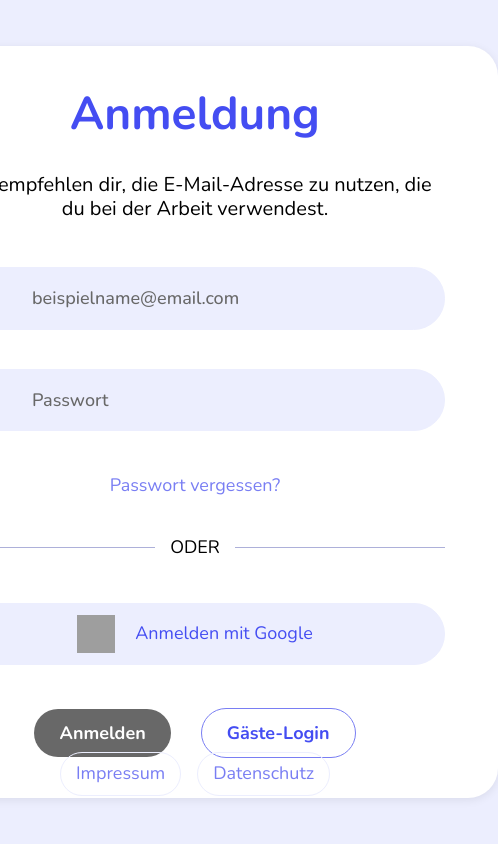
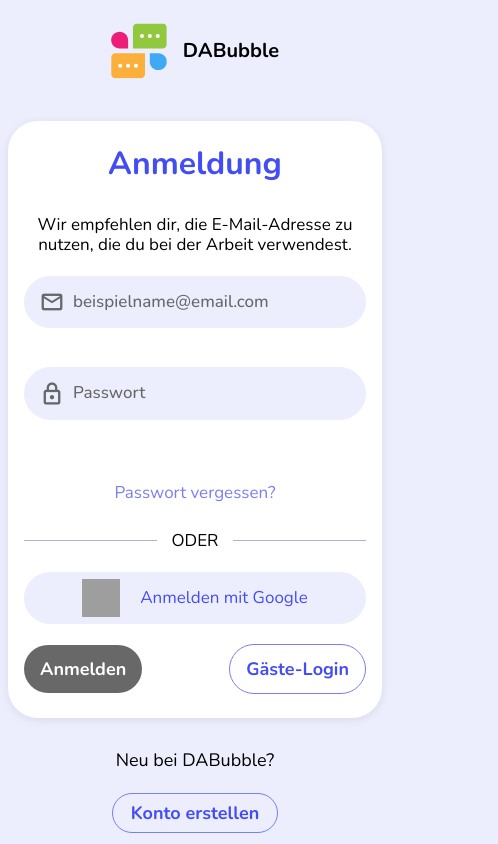
Before and after one commit to TobiasReize/DABubble, an Angular app: page / in a window 390 px wide. Shown: the whole page, 498 px wide, since content can reach past the window. Built offline with nearby package versions, Linux system fonts and the light colour scheme; grey boxes are pictures that could not be loaded.

Commit message:
added firebase-service, login.scss and some responsive design style

```diff
--- a/src/app/features/log-in/intro/intro.component.scss
+++ b/src/app/features/log-in/intro/intro.component.scss
@@ -1,7 +1,7 @@
 @import '../../../../styles/mixin.scss';
 
 // variables:
-$logo-height: 78px; //korrigierter Wert!
+$header-height: 80px;
 $intro-content-width: 202px;
 $animation-config: 500ms ease-out 2000ms forwards; //700ms Pause (Verzögerung: 1300ms + 700ms)
 
@@ -74,7 +74,7 @@ $animation-config: 500ms ease-out 2000ms forwards; //700ms Pause (Verzögerung:
         }
 
         to {
-            transform: translateY(calc(-50vh + 75px + $logo-height / 2)) translateX(calc(-50vw + $intro-content-width / 2 + (100vw - 1920px) / 2));
+            transform: translateY(calc(-50vh + 75px + $header-height / 2)) translateX(calc(-50vw + $intro-content-width / 2 + (100vw - 1920px) / 2));
             //plus Abstand nach oben und halbe Höhe des finalen Logos     //plus halbe Breite vom finalen logo-container und Abstand durch Content-Begrenzung
         }
     }
@@ -87,7 +87,7 @@ $animation-config: 500ms ease-out 2000ms forwards; //700ms Pause (Verzögerung:
         }
 
         to {
-            transform: translateY(calc(-50vh + 75px + $logo-height / 2)) translateX(calc(-50vw + $intro-content-width / 2));
+            transform: translateY(calc(-50vh + 75px + $header-height / 2)) translateX(calc(-50vw + $intro-content-width / 2));
             //plus Abstand nach oben und halbe Höhe des finalen Logos     //plus halbe Breite vom finalen logo-container und evtl. Abstand nach links?! (tbd.)
         }
     }
--- a/src/app/features/log-in/log-in.component.html
+++ b/src/app/features/log-in/log-in.component.html
@@ -40,5 +40,10 @@
         </div>
     </form>
 
+    <div class="create-account-container">
+        <span>Neu bei DABubble?</span>
+        <a routerLink="/register" class="btn btn-sec">Konto erstellen</a>
+    </div>
+
     <app-footer></app-footer>
 </div>
--- a/src/app/features/log-in/log-in.component.scss
+++ b/src/app/features/log-in/log-in.component.scss
@@ -114,3 +114,77 @@ app-intro {
     @include dFlex();
     gap: 30px;
 }
+
+.create-account-container {
+    @include dFlex($fd: column);
+    gap: 20px;
+    display: none;
+
+    > a {
+        padding: 7px 18px;
+        background-color: unset;
+
+        &:hover {
+            border: 1px solid $purple-3;
+            background-color: $purple-3;
+            color: white;
+        }
+
+        &:active {
+            border: 1px solid $purple-1;
+            background-color: $purple-1;
+            color: white;
+            transition: none;
+        }
+    }
+}
+
+// Responsive Design:
+@media(max-width: 654px) {
+    .login-text {
+        font-size: 17px;
+        line-height: 20.4px;
+        margin-bottom: 20px;
+    }
+
+    .forgot-password {
+        font-size: 17px;
+        line-height: 20.4px;
+        margin-bottom: 20px;
+    }
+
+    .or-separator {
+        margin-bottom: 20px;
+
+        span {
+            font-size: 17px;
+            line-height: 23.2px;
+        }
+    }
+
+    .google-btn {
+        padding: 6px 32px;
+        margin-bottom: 20px;
+
+        > span {
+            font-size: 17px;
+            line-height: 20.4px;
+        }
+    }
+
+    .create-account-container {
+        display: flex;
+    }
+}
+
+@media(max-width: 450px) {
+    .google-btn {
+        padding: 6px 16px;
+    }
+
+    .login-btn-container {
+        width: 100%;
+        gap: unset;
+        justify-content: space-between;
+    }
+}
--- a/src/app/features/log-in/log-in.component.ts
+++ b/src/app/features/log-in/log-in.component.ts
@@ -12,7 +12,10 @@ import { UserService } from '../../core/services/user/user.service';
   standalone: true,
   imports: [CommonModule, FormsModule, IntroComponent, LoginHeaderComponent, FooterComponent, RouterLink],
   templateUrl: './log-in.component.html',
-  styleUrl: './log-in.component.scss'
+  styleUrls: [
+    './log-in.component.scss',
+    '../../../styles/login.scss'
+  ]
 })
 export class LogInComponent {
 
--- a/src/app/features/register/register.component.scss
+++ b/src/app/features/register/register.component.scss
@@ -52,3 +52,8 @@
         }
     }
 }
+
+// Responsive Design:
+@media(max-width: 654px) {
+
+}
--- a/src/app/shared/footer/footer.component.ts
+++ b/src/app/shared/footer/footer.component.ts
@@ -6,7 +6,10 @@ import { RouterLink } from '@angular/router';
   standalone: true,
   imports: [RouterLink],
   templateUrl: './footer.component.html',
-  styleUrl: './footer.component.scss'
+  styleUrls: [
+    './footer.component.scss',
+    '../../../styles/login.scss'
+  ]
 })
 export class FooterComponent {
 
--- a/src/app/shared/login-header/login-header.component.scss
+++ b/src/app/shared/login-header/login-header.component.scss
@@ -8,6 +8,7 @@
 header {
     @include dFlex($jc: space-between);
     width: 100%;
+    height: 80px
 }
 
 .logo-container {
@@ -28,3 +29,32 @@ header {
     @include dFlex($fd: column, $ai: flex-end);
     gap: 10px;
 }
+
+// Responsive Design:
+@media(max-width: 1968px) {
+    header {
+        padding: 0 24px;
+    }
+}
+
+@media(max-width: 654px) {
+    header {
+        justify-content: center;
+        padding: 0;
+    }
+
+    .logo-container {
+        img {
+            height: 56px;
+            width: 56px;
+        }
+
+        span {
+            @include fontStyle6;
+        }
+    }
+
+    .create-account-container {
+        display: none;
+    }
+}
--- a/src/app/shared/login-header/login-header.component.ts
+++ b/src/app/shared/login-header/login-header.component.ts
@@ -6,7 +6,10 @@ import { RouterLink } from '@angular/router';
   standalone: true,
   imports: [RouterLink],
   templateUrl: './login-header.component.html',
-  styleUrl: './login-header.component.scss'
+  styleUrls: [
+    './login-header.component.scss',
+    '../../../styles/login.scss'
+  ]
 })
 export class LoginHeaderComponent {
 
--- a/src/environments/environment.ts
+++ b/src/environments/environment.ts
@@ -1,3 +1,6 @@
 export const environment = {
     production: true,
+    firebaseConfig : {
+
+    }
 };
--- a/src/styles.scss
+++ b/src/styles.scss
@@ -193,123 +193,6 @@ hr {
   border-radius: 6px;
 }
 
-// Login, register, choose avatar and reset password style:
-app-login-header {
-  position: absolute;
-  top: 75px;
-  left: 0;
-}
-
-app-footer {
-  position: absolute;
-  bottom: 48px;
-  left: 0;
-}
-
-.link-style {
-  color: $purple-2;
-  line-height: 21.6px;
-  padding: 10px 15px;
-  border-radius: 30px;
-  border: 1px solid $bg-color;
-  transition: all 100ms ease-in;
-
-  &:hover {
-    border: 1px solid $light-purple;
-    color: $purple-1;
-    font-weight: 500;
-    cursor: pointer;
-  }
-}
-
-.input-style {
-  position: relative;
-  margin-bottom: 6px;
-  width: 100%;
-
-  > span {
-    position: absolute;
-    left: 32px;
-    top: calc(50% - 12px);
-    height: 24px;
-    width: 24px;
-    color: $text-gray;
-
-    &:hover {
-      cursor: pointer;
-    }
-  }
-
-  > input {
-    padding: 18px 32px 18px 86px;
-    border-radius: 100px;
-    border: 1px solid $bg-color;
-    background-color: $bg-color;
-    width: 100%;
-    font-weight: 500;
-    transition: all 100ms ease-in;
-
-    &::placeholder {
-      color: $text-gray;
-    }
-
-    &:hover {
-      cursor: pointer;
-      border: 1px solid $text-gray;
-    }
-
-    &:focus {
-      outline: unset;
-      border: 1px solid $purple-3;
-
-      &::placeholder {
-        visibility: hidden;
-      }
-
-      + span {
-        color: black;
-      }
-    }
-  }
-}
-
-.error-text {
-  @include fontStyle0;
-  color: $error-rosa;
-  width: 100%;
-  margin-bottom: 14px;
-}
-
-.content-window {
-  @include dFlex($fd: column);
-  position: relative;
-  width: 606px;
-  padding: 40px 53px;
-  background-color: white;
-  border-radius: 30px;
-  box-shadow: 0px 2px 10px 0px rgba(0, 0, 0, 0.08);
-}
-
-.arrow-back {
-  position: absolute;
-  top: 45px;
-  left: 32px;
-  padding: 8px;
-  border-radius: 50%;
-
-  &:hover {
-    cursor: pointer;
-    background-color: $bg-color;
-    color: $purple-3;
-    font-variation-settings: "GRAD" 200;
-  }
-}
-
-.btn-container {
-  @include dFlex($jc: flex-end);
-  width: 100%;
-}
-
 .m-btm-16 {
   margin-bottom: 16px;
 }
@@ -324,32 +207,6 @@ app-footer {
 
 .width-100 {
   width: 100%;
-}
-
-.overlay {
-  position: absolute;
-  top: 0;
-  left: 0;
-  right: 0;
-  bottom: 0;
-  height: 100vh;
-  width: 100%;
-  padding-bottom: 64px;
-  padding-right: 64px;
-  background-color: rgba(236, 238, 254, 0.3);
-  z-index: 5;
-  transition: all 200ms ease-out;
-  transform: translateX(100vw);
-  @include dFlex($jc: flex-end, $ai: flex-end);
-}
-
-.overlay-content {
-  @include fontStyle13;
-  color: white;
-  padding: 50px;
-  border-radius: 30px 30px 0 30px;
-  background-color: $purple-1;
-  box-shadow: 0px 6px 10px 0px rgba(0, 0, 0, 0.2);
 }
 
 .translateX-0 {
@@ -394,3 +251,28 @@ app-footer {
 .slideIn_Out {
   transition: 0.5s ease;
 }
+
+// Responsive Design:
+@media(max-width: 1968px) {
+  .content-wrapper {
+    max-width: unset;
+  }
+}
+
+@media(max-width: 654px) {
+  .content-wrapper {
+    padding: 0 8px;
+  }
+
+  h1 {
+    font-size: 32px;
+    line-height: 38.4px;
+    margin-bottom: 15px;
+  }
+}
+
+@media(max-width: 450px) {
+  .btn {
+    padding: 12px 16px;
+  }
+}
--- /dev/null
+++ b/src/styles/login.scss
@@ -0,0 +1,211 @@
+@import "../styles/mixin.scss";
+
+@media(min-height: 1100px) {
+    app-login-header {
+        position: absolute;
+        top: 75px;
+        left: 0;
+    }
+
+    app-footer {
+        position: absolute;
+        bottom: 48px;
+        left: 0;
+    }
+  }
+
+@media(max-height: 1100px) {
+    app-login-header {
+        position: absolute;
+        top: 4px;
+        left: 0;
+    }
+
+    app-footer {
+        position: absolute;
+        bottom: 16px;
+        left: 0;
+    }
+}
+
+.content-wrapper {
+    justify-content: center;
+    position: relative;
+}
+
+.link-style {
+    color: $purple-2;
+    line-height: 21.6px;
+    padding: 10px 15px;
+    border-radius: 30px;
+    border: 1px solid $bg-color;
+    transition: all 100ms ease-in;
+
+    &:hover {
+        border: 1px solid $light-purple;
+        color: $purple-1;
+        font-weight: 500;
+        cursor: pointer;
+    }
+}
+
+.input-style {
+    position: relative;
+    margin-bottom: 6px;
+    width: 100%;
+
+    > span {
+        position: absolute;
+        left: 32px;
+        top: calc(50% - 12px);
+        height: 24px;
+        width: 24px;
+        color: $text-gray;
+
+        &:hover {
+            cursor: pointer;
+        }
+    }
+
+    > input {
+        padding: 18px 32px 18px 86px;
+        border-radius: 100px;
+        border: 1px solid $bg-color;
+        background-color: $bg-color;
+        width: 100%;
+        font-weight: 500;
+        transition: all 100ms ease-in;
+
+        &::placeholder {
+            color: $text-gray;
+        }
+
+        &:hover {
+            cursor: pointer;
+            border: 1px solid $text-gray;
+        }
+
+        &:focus {
+            outline: unset;
+            border: 1px solid $purple-3;
+
+            &::placeholder {
+                visibility: hidden;
+            }
+
+            + span {
+                color: black;
+            }
+        }
+    }
+}
+
+.error-text {
+    @include fontStyle0;
+    color: $error-rosa;
+    width: 100%;
+    margin-bottom: 14px;
+}
+
+.content-window {
+    @include dFlex($fd: column);
+    position: relative;
+    width: 606px;
+    padding: 40px 53px;
+    background-color: white;
+    border-radius: 30px;
+    box-shadow: 0px 2px 10px 0px rgba(0, 0, 0, 0.08);
+}
+
+.arrow-back {
+    position: absolute;
+    top: 45px;
+    left: 32px;
+    padding: 8px;
+    border-radius: 50%;
+
+    &:hover {
+        cursor: pointer;
+        background-color: $bg-color;
+        color: $purple-3;
+        font-variation-settings: "GRAD" 200;
+    }
+}
+
+.btn-container {
+    @include dFlex($jc: flex-end);
+    width: 100%;
+}
+
+.overlay {
+    position: absolute;
+    top: 0;
+    left: 0;
+    right: 0;
+    bottom: 0;
+    height: 100vh;
+    width: 100%;
+    padding-bottom: 64px;
+    padding-right: 64px;
+    background-color: rgba(236, 238, 254, 0.3);
+    z-index: 5;
+    transition: all 200ms ease-out;
+    transform: translateX(100vw);
+    @include dFlex($jc: flex-end, $ai: flex-end);
+}
+
+.overlay-content {
+    @include fontStyle13;
+    color: white;
+    padding: 50px;
+    border-radius: 30px 30px 0 30px;
+    background-color: $purple-1;
+    box-shadow: 0px 6px 10px 0px rgba(0, 0, 0, 0.2);
+}
+
+// Responsive Design:
+@media(max-width: 654px) {
+    .content-wrapper {
+        position: unset;
+        gap: 30px;
+        // padding: 0 8px;
+    }
+
+    app-login-header {
+        position: unset;
+    }
+
+    .content-window {
+        width: 100%;
+        padding: 35px 20px;
+    }
+
+    app-footer {
+        display: none;
+    }
+}
+
+@media(max-width: 450px) {
+    .content-window {
+        padding: 24px 16px;
+    }
+
+    .input-style {
+        > input {
+            padding: 13px 16px 13px 48px;
+            font-size: 17px;
+
+            &::placeholder {
+                font-size: 17px;
+            }
+        }
+
+        > span {
+            left: 16px;
+        }
+    }
+
+    .error-text {
+        text-align: center;
+    }
+}
```
Also changed, not shown: src/app/core/services/firebase/firebase.service.ts (added, +9 -0 lines), 1 other file (tests, documents, lock files or other folders).
